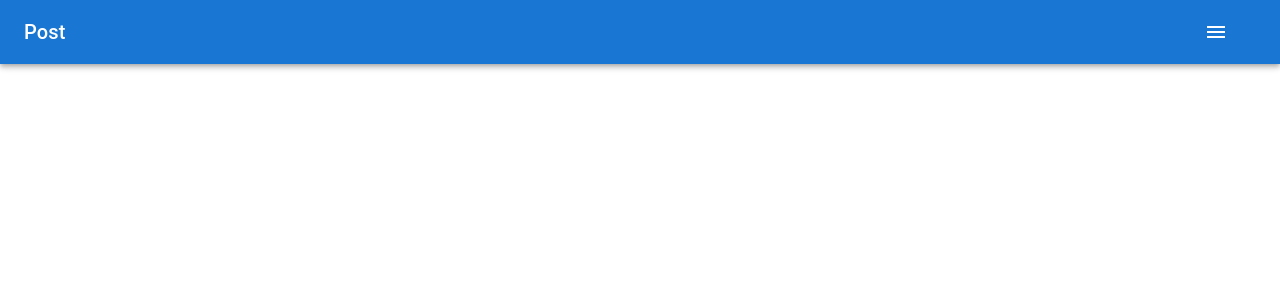
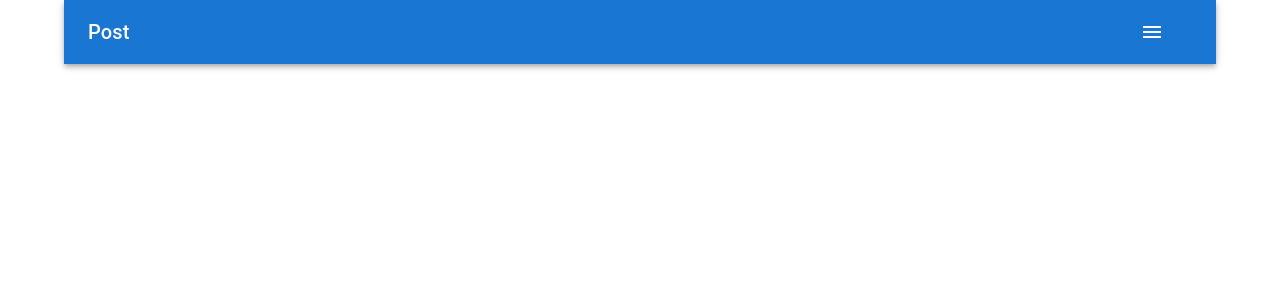
Before and after one commit to thanos-web/post, a React (Create React App) app: page / in a window 1280 px wide. Shown: the top 300 px of the page. Built offline with nearby package versions, Linux system fonts and the light colour scheme; the HTML template or start-up script is replaced by a standard one.

Commit message:
добавлен компонент контейнер

```diff
--- a/src/сomponents/app-post/index.jsx
+++ b/src/сomponents/app-post/index.jsx
@@ -1,10 +1,14 @@
 import { CssBaseline } from "@mui/material"
+import { Container } from "@mui/system";
 import { AppHeader } from '../app-header';
 export const AppPost = () => {
     return (
         <>
         <CssBaseline/>
+        <Container>
         <AppHeader/>
+        </Container>
+
         </>
     )
 }
```
